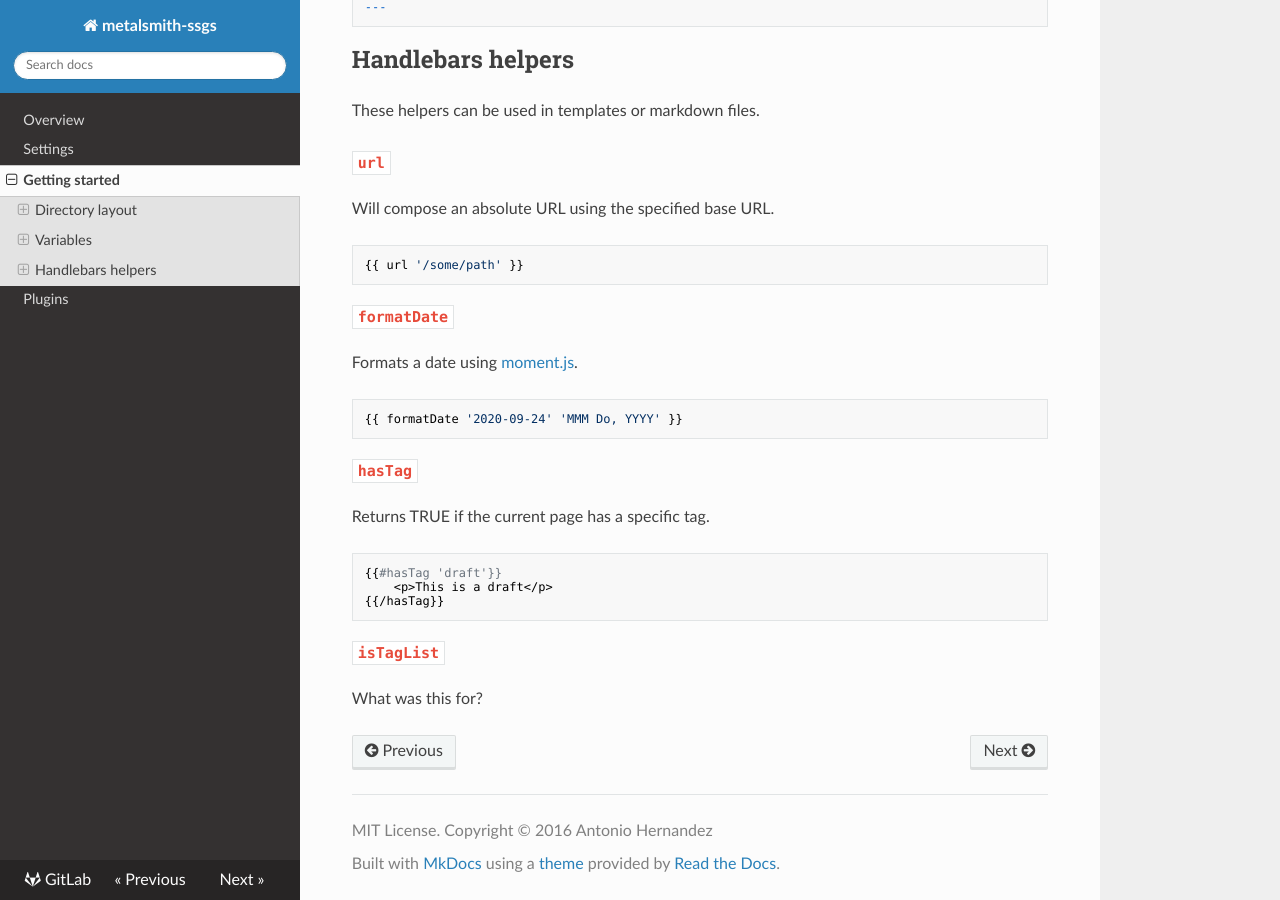
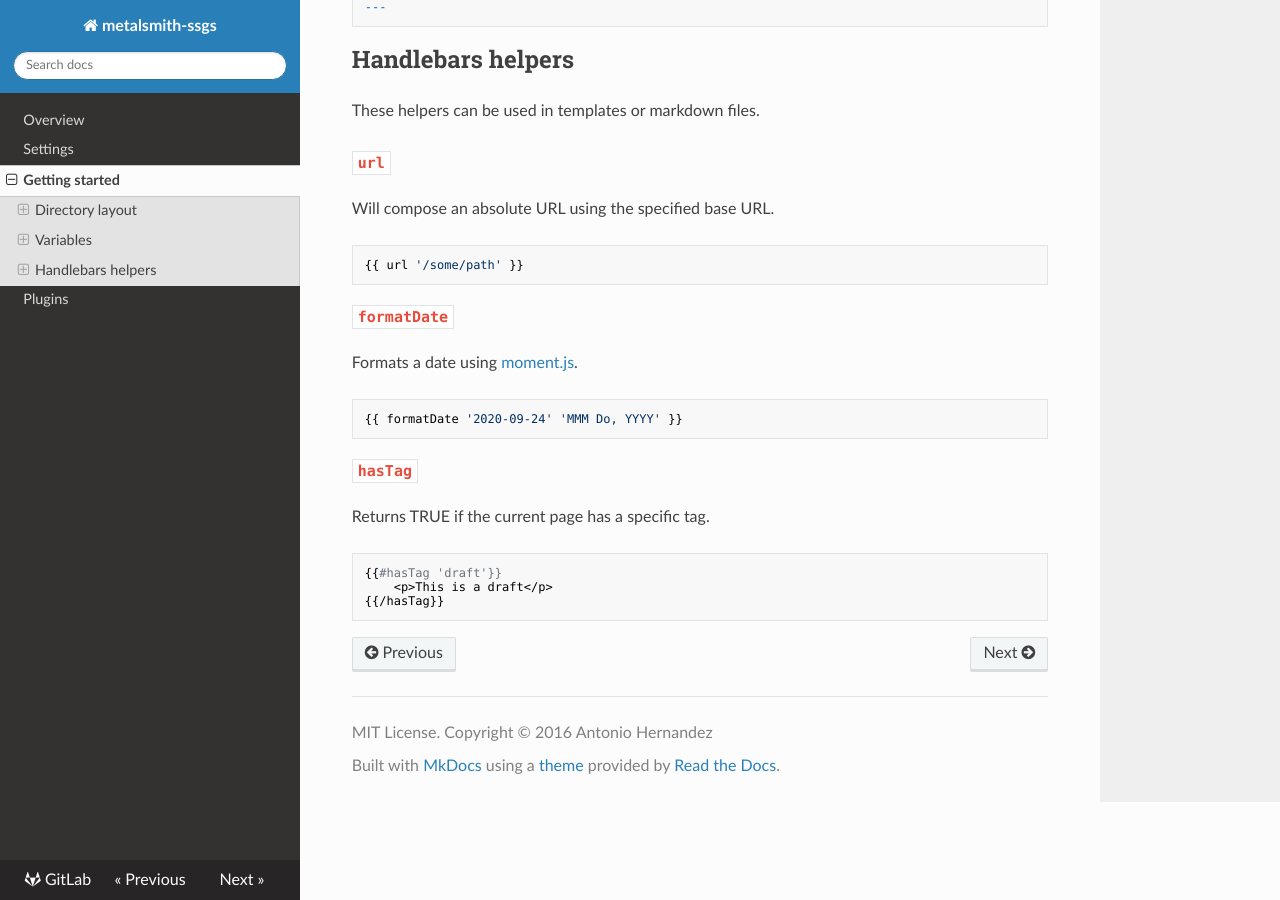
Before and after one commit to ahdiaz/metalsmith-ssgs, an MkDocs documentation site: the page built from docs/getting-started.md, in a window 1280 px wide and 900 px high, scrolled down 3499 px. Built offline with MkDocs 1.6.1, drawn with Linux system fonts in a browser that asks for light colours; nearby versions of some CDN libraries.

Commit message:
Update docs.

```diff
--- a/docs/getting-started.md
+++ b/docs/getting-started.md
@@ -182,9 +182,6 @@ Returns TRUE if the current page has a specific tag.
         <p>This is a draft</p>
     {{/hasTag}}
 
-### `isTagList`
-
-What was this for?
 
 [metalsmith-hbt-md]: https://www.npmjs.com/package/metalsmith-hbt-md
 [metalsmith-define]: https://www.npmjs.com/package/metalsmith-define
```
